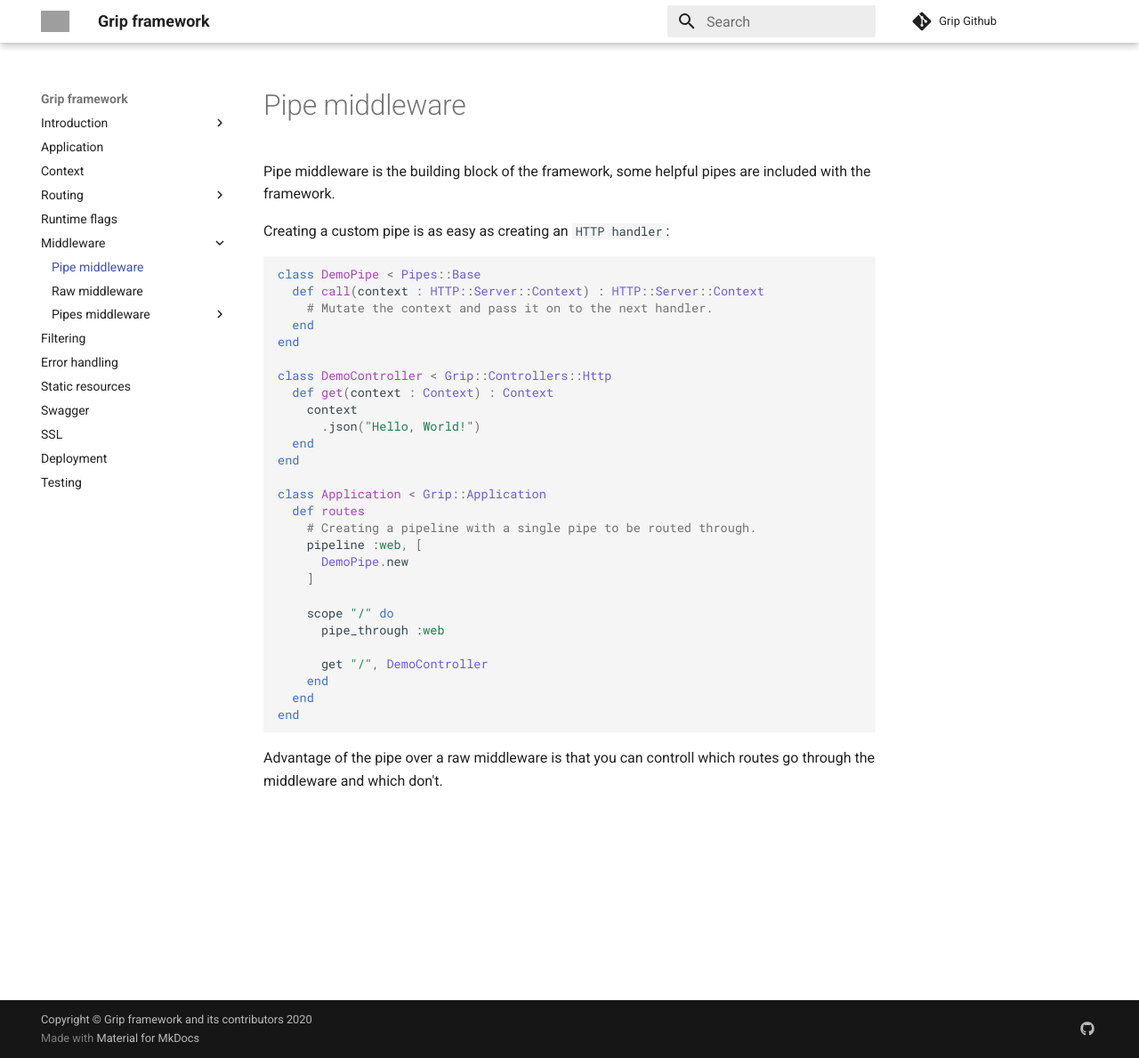
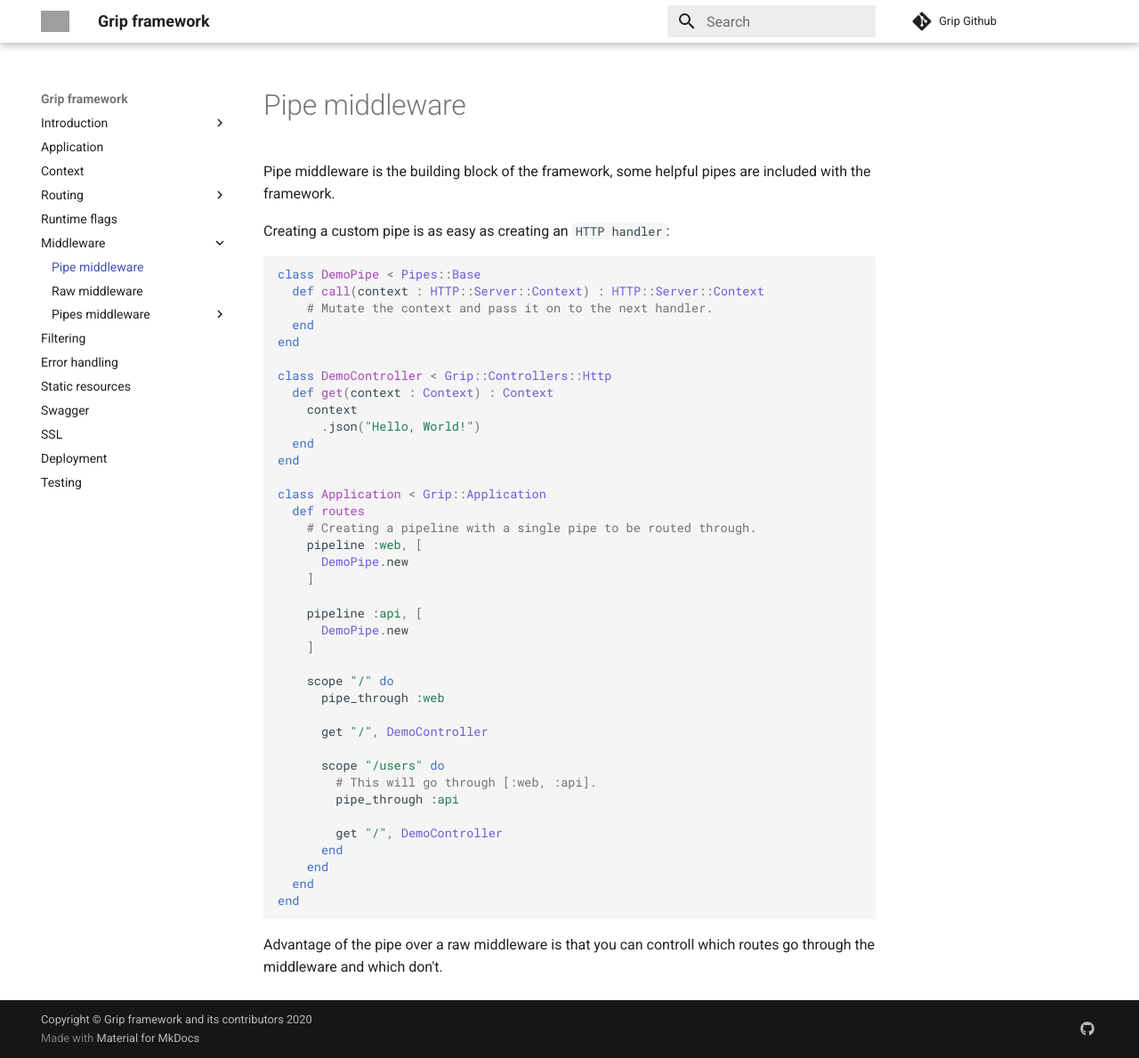
Before and after one commit to treagod/docs, an MkDocs documentation site: the page built from docs/pipe_middleware.md, in a window 1280 px wide and 1189 px high. Shown: the whole window at 89% size. Built offline with MkDocs 1.6.1 and Material for MkDocs 9.7.7, drawn with Linux system fonts in a browser that asks for light colours; comment, search, counter and statistics services are not loaded; grey boxes are pictures that could not be loaded.

```diff
--- a/docs/pipe_middleware.md
+++ b/docs/pipe_middleware.md
@@ -23,10 +23,21 @@ class Application < Grip::Application
       DemoPipe.new
     ]
 
+    pipeline :api, [
+      DemoPipe.new
+    ]
+
     scope "/" do
       pipe_through :web
 
       get "/", DemoController
+
+      scope "/users" do
+        # This will go through [:web, :api].
+        pipe_through :api
+
+        get "/", DemoController
+      end
     end
   end
 end
```
Also changed, not shown: docs/parameter_validation.md (added, +25 -0 lines), docs/scope.md (+6 -0 lines).
